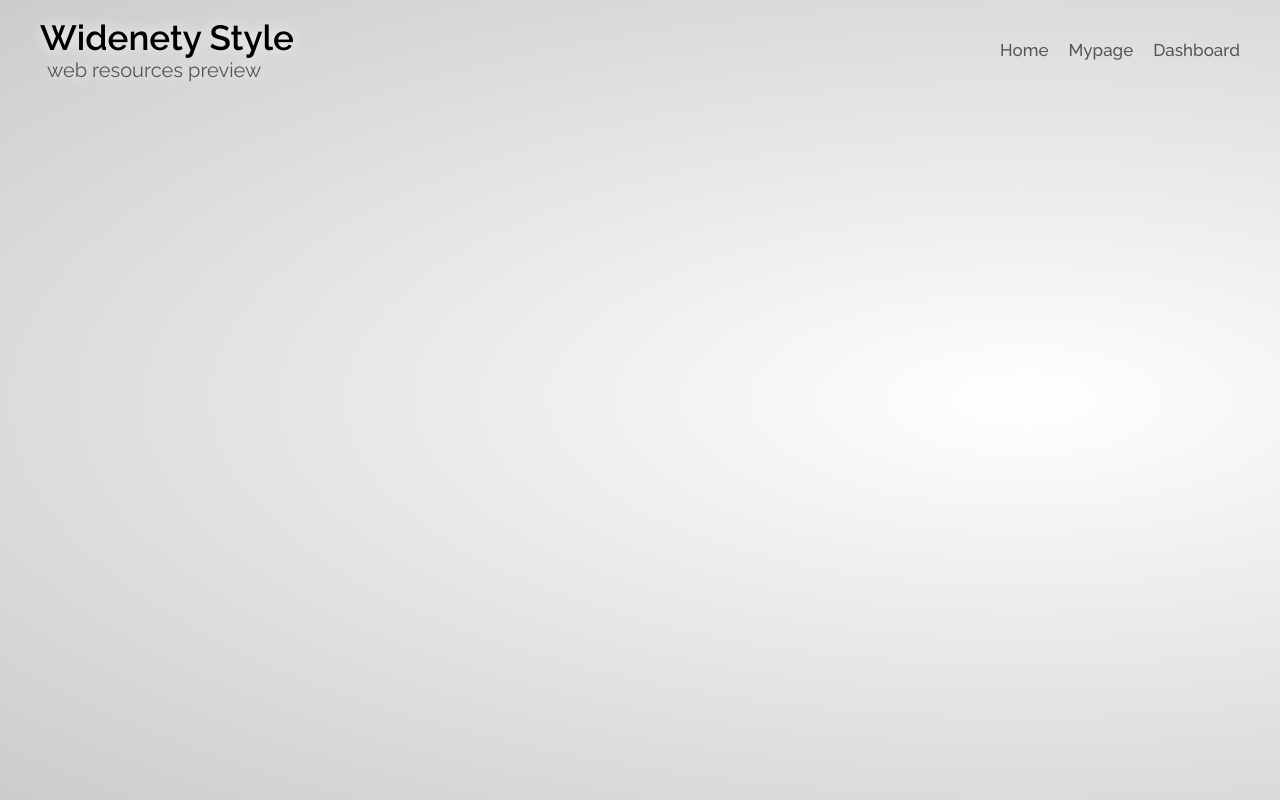
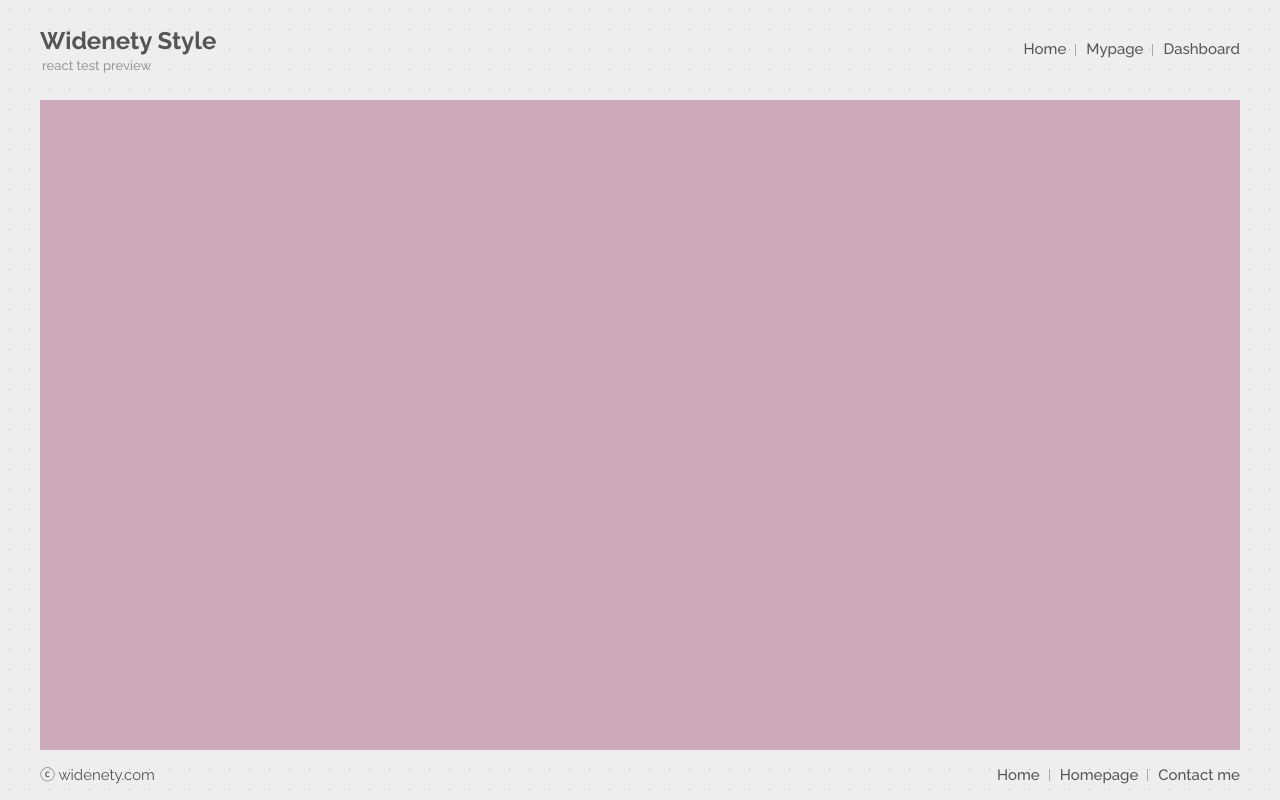
Before and after one commit to widenety/site01, a React (Create React App) app: page / in a window 1280 px wide. Built offline with nearby package versions, Linux system fonts and the light colour scheme.

Commit message:
title태그 동적 변경

```diff
--- a/public/index.html
+++ b/public/index.html
@@ -8,7 +8,6 @@
 	<meta name="description" content="Web site created using create-react-app" />
 	<link rel="icon" href="%PUBLIC_URL%/favicon.ico" />
 	<link rel="apple-touch-icon" href="%PUBLIC_URL%/logo192.png" />
-
 	<link rel="dns-prefetch" href="http://fonts.googleapis.com/">
 	<!--
       manifest.json provides metadata used when your web app is installed on a
@@ -26,7 +25,7 @@
     -->
 	<link rel="stylesheet" type="text/css"
 		href="https://fonts.googleapis.com/css?family=Raleway%3A400%2C300%2C500%2C600%2C700&ver=5.1.16">
-	<title>React App</title>
+	<title data-title-string="Widenety Style">Widenety Style</title>
 </head>
 
 <body>
--- a/src/App.css
+++ b/src/App.css
@@ -1,23 +1 @@
 @charset "utf-8";
-/* ==============================
-*
-================================= */
-.opening {display:flex;flex-flow:row;flex-wrap:wrap;align-items:center;align-content:center;justify-content:space-between;height:100px}
-.opening .boxTitle {font-family:"Raleway", "맑은 고딕"}
-.opening .boxTitle span {display:block;box-sizing:border-box;text-shadow:0 0 15px rgba(255, 255, 255, 1);line-height:1}
-.opening .boxTitle .t1 {font-size:35px;font-weight:600;color:#000}
-.opening .boxTitle .t2 {font-size:20px;font-weight:400;padding:0 0 0 7px;margin:5px 0 0;color:#555}
-.opening .boxLink {}
-.opening .boxLink nav {}
-.opening .boxLink nav ul {display:flex;flex-flow:row;flex-wrap:wrap;font-family:"Raleway";font-size:17px;letter-spacing:0}
-.opening .boxLink nav ul li {margin:0 20px 0 0}
-.opening .boxLink nav ul li:last-child {margin:0}
-.opening .boxLink nav ul li a {font-weight:500;transition:all .3s ease}
-.opening .boxLink nav ul li a:hover,
-.opening .boxLink nav ul li a:focus-visible {color:#14B694}
-.opening .boxMsg {width:100%;margin:30px 0 0;box-sizing:border-box;padding:10px 7px 0}
-
-/* ==============================
-*
-================================= */
-.contents {}
--- a/src/App.js
+++ b/src/App.js
@@ -3,51 +3,72 @@ import './common.css';
 import './layout.css';
 import './App.css';
 import { BrowserRouter, Routes, Route, Link } from 'react-router-dom';
-
 function App() {
 	return (
 		<div className="doc">
 			<BrowserRouter>
-				<div className="opening">
+				<div className="Head">
 					<h1 className="boxTitle">
-						<span className="t1">Widenety Style</span>
-						<span className="t2">web resources preview</span>
+						<Link to="/site01/">
+							<span className="t1">Widenety Style</span>
+							<span className="t2">react test preview</span>
+						</Link>
 					</h1>
 					<div className="boxLink">
 						<nav>
-							<ul id="test">
+							<ul>
 								<li>
-									<Link to="/site01/">Home</Link>
+									<Link to="/site01/"><span>Home</span></Link>
 								</li>
 								<li>
-									<Link to="/site01/mypage">Mypage</Link>
+									<Link to="/site01/mypage"><span>Mypage</span></Link>
 								</li>
 								<li>
-									<Link to="/site01/dashboard">Dashboard</Link>
+									<Link to="/site01/dashboard"><span>Dashboard</span></Link>
 								</li>
 							</ul>
 						</nav>
 					</div>
 				</div>
-				<div className="contents">
+				<div className="Contents">
 					<Routes>
 						<Route path='/site01/' element={<Home />} />
 						<Route path='/site01/mypage' element={<MyPage />} />
 						<Route path='/site01/dashboard' element={<Dashboard />} />
 					</Routes>
 				</div>
+				<div className="Foot">
+					<div className="boxCopy">
+						ⓒ widenety.com
+					</div>
+					<div className="boxLink">
+						<nav>
+							<ul>
+								<li><Link to="/site01/"><span>Home</span></Link></li>
+								<li><a href="http://widenety.com/" target="_blank" title="새창열기"><span>Homepage</span></a></li>
+								<li><a href="mailto:widenety@gmail.com"><span>Contact me</span></a></li>
+							</ul>
+						</nav>
+					</div>
+				</div>
 			</BrowserRouter>
 		</div>
 	);
 }
-export default App;
-
+function setSiteTitle( txt ) {
+	const siteTitle = document.querySelector("title").dataset.titleString;
+	document.querySelector("title").innerText = siteTitle + " > " + txt;
+}
 function Home() {
+	setSiteTitle( "Home" );
 	return <h1>Home</h1>
 }
 function MyPage() {
+	setSiteTitle( "Mypage" );
 	return <h1>Mypage</h1>
 }
 function Dashboard() {
+	setSiteTitle( "Dashboard" );
 	return <h1>Dashboard</h1>
 }
+export default App;
--- a/src/layout.css
+++ b/src/layout.css
@@ -5,9 +5,54 @@
 * OUTER
 ================================= */
 html {display:block;width:100%}
-html body {display:block;width:100%;background:radial-gradient( at 80% 50%, #fff, #ccc) !important;min-height:100vh}
+html body {display:block;width:100%;min-height:100vh;background:linear-gradient( 90deg, #eee 19px, transparent 1%) center, linear-gradient( #eee 19px, transparent 1%) center #aaa;background-size:20px 20px}
 
 /* ==============================
 * DOCUMENT
 ================================= */
-.doc {max-width:1200px;margin:0 auto}
+.doc {max-width:1200px;margin:0 auto;min-height:100vh}
+
+/* ==============================
+* HEAD
+================================= */
+.Head {display:flex;flex-flow:row;flex-wrap:wrap;align-items:center;align-content:center;justify-content:space-between;height:100px}
+.Head .boxTitle {font-family:"Raleway", "맑은 고딕";line-height:1;display:block}
+.Head .boxTitle a {display:block;line-height:1;}
+.Head .boxTitle a span {display:block;line-height:1.2;letter-spacing:0;box-sizing:border-box;transition:all .3s ease}
+.Head .boxTitle a .t1 {font-size:24px;font-weight:700}
+.Head .boxTitle a .t2 {font-size:13px;font-weight:500;color:#999;margin:2px 0 0 2px}
+.Head .boxTitle a:focus-visible,
+.Head .boxTitle a:hover {color:#14B694;}
+.Head .boxLink {}
+.Head .boxLink nav {}
+.Head .boxLink nav ul {display:flex;flex-flow:row;flex-wrap:wrap;font-family:"Raleway";font-size:15px;letter-spacing:0}
+.Head .boxLink nav ul li {margin:0 10px 0 0;padding:5px 10px 5px 0;box-sizing:border-box;position:relative;}
+.Head .boxLink nav ul li:after {content:"";display:block;position:absolute;width:1px;height:12px;right:0;top:50%;transform:translateY(-50%);background:#aaa}
+.Head .boxLink nav ul li:last-child {margin:0;padding-right:0;}
+.Head .boxLink nav ul li:last-child:after {display:none}
+.Head .boxLink nav ul li a {display:block;font-weight:500;transition:all .3s ease}
+.Head .boxLink nav ul li a span {display:block}
+.Head .boxLink nav ul li a:hover,
+.Head .boxLink nav ul li a:focus-visible {color:#14B694}
+
+/* ==============================
+* CONTENTS
+================================= */
+.Contents {min-height:calc( 100vh - 100px - 50px );background:#cab;}
+
+/* ==============================
+* FOOT
+================================= */
+.Foot {height:50px;display:flex;flex-flow:row;flex-wrap:wrap;justify-content:space-between;align-items:center;align-content:center;font-family:"Raleway";font-weight:400;letter-spacing:0}
+.Foot .boxCopy {font-size:15px;color:#555}
+.Foot .boxLink {}
+.Foot .boxLink nav {}
+.Foot .boxLink nav ul {display:flex;flex-flow:row;flex-wrap:wrap;font-family:"Raleway";font-size:15px;letter-spacing:0}
+.Foot .boxLink nav ul li {margin:0 10px 0 0;padding:5px 10px 5px 0;box-sizing:border-box;position:relative;}
+.Foot .boxLink nav ul li:after {content:"";display:block;position:absolute;width:1px;height:12px;right:0;top:50%;transform:translateY(-50%);background:#aaa}
+.Foot .boxLink nav ul li:last-child {margin:0;padding-right:0;}
+.Foot .boxLink nav ul li:last-child:after {display:none}
+.Foot .boxLink nav ul li a {display:block;font-weight:500;transition:all .3s ease}
+.Foot .boxLink nav ul li a span {display:block}
+.Foot .boxLink nav ul li a:hover,
+.Foot .boxLink nav ul li a:focus-visible {color:#14B694}
```
